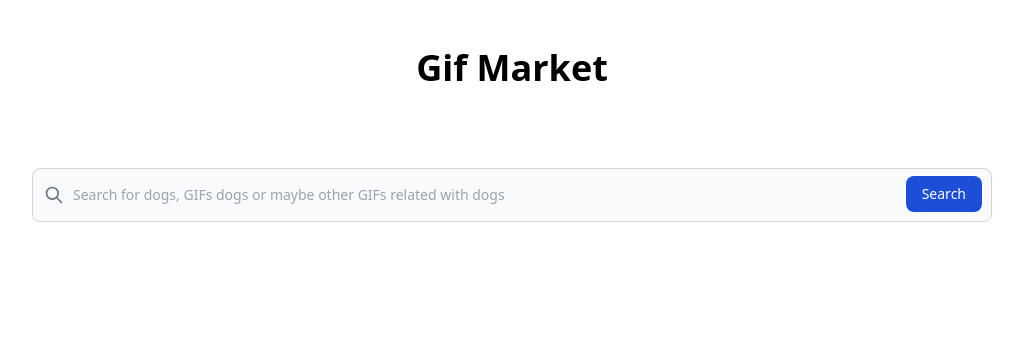
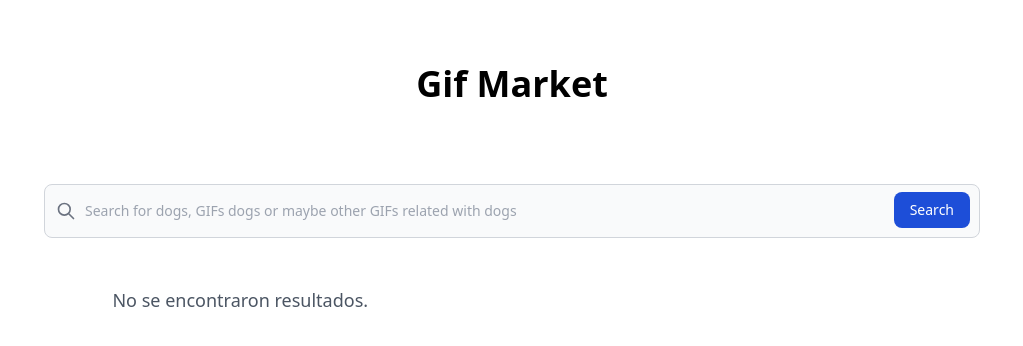
Before and after one commit to DARIOVRUNA/GuiaGifs, a Next.js app in the folder gif-shop-app/: page / in a window 1280 px wide. Shown: the top 346 px of the page, without its empty margins (128-1151 px from the left). Built offline with nearby package versions, Linux system fonts and the light colour scheme.

Commit message:
correccion de fallos

```diff
--- a/gif-shop-app/src/pages/index.tsx
+++ b/gif-shop-app/src/pages/index.tsx
@@ -10,11 +10,11 @@ const Home = () => {
         <link rel="icon" href="/favicon.ico" />
         <title>Gif Market</title>
       </Head>
-    <div className="dark:bg-slate-800 ">
+    <div className="dark:bg-slate-800 p-4 ">
       <h1 className="text-center dark:text-white  font-bold text-4xl py-12">
         Gif Market
       </h1>
-      <div className="flex justify-center">
+      <div className="flex justify-center mb-4">
         <SearchBar />
       </div>
       <div className="flex justify-center">
--- a/gif-shop-app/src/root/components/gif-item/GifItem.tsx
+++ b/gif-shop-app/src/root/components/gif-item/GifItem.tsx
@@ -9,19 +9,23 @@ export interface GiftItemProps {
 }
 
 export const GifItem = ({ title, gifImageUrl, price }: GiftItemProps) => {
+  console.log(title, gifImageUrl, price);
+
   return (
     <div className="  w-full   max-w-sm  bg-white border border-gray-200 rounded-lg shadow dark:bg-gray-800 dark:border-gray-700">
+      <div className="relative h-48">
         <a href="#">
           <Image
             priority={false}
-                  width={300}
-                  height={300}
-          className="p-8 rounded-t-lg"
+            layout="fill"
+            objectFit="cover"
+            className="rounded-t-lg"
             src={gifImageUrl}
             alt="product image"
           />
         </a>
-      <div className="px-5 pb-5">
+      </div>
+      <div className="px-5 pb-5 ">
         <a href="#">
           <h5 className="text-xl font-semibold tracking-tight text-gray-900 dark:text-white">
             {title}
@@ -32,10 +36,7 @@ export const GifItem = ({ title, gifImageUrl, price }: GiftItemProps) => {
           <span className="text-3xl font-bold text-red-900 dark:text-white">
             ${price}
           </span>
-          <a
-            href="#"
-            className="btn-primary"
-          >
+          <a href="#" className="btn-primary">
             Add to cart
           </a>
         </div>
--- a/gif-shop-app/src/root/components/gif-list/GifList.tsx
+++ b/gif-shop-app/src/root/components/gif-list/GifList.tsx
@@ -1,16 +1,23 @@
 import { useSelector } from "react-redux";
 import { Gif } from "@/root/types/Gif.type";
 import { GifItem } from "../gif-item/GifItem";
-//import { promotionPrice } from "@/root/constants/common.constant";
 import { selectGifs } from "@/root/redux/selectors/gif-selector/gif.selector";
 import { promotionPrice } from "@/root/constants/common.constants";
 
 export const GifList = () => {
   const gifFoundList = useSelector(selectGifs);
 
+
+  console.log(gifFoundList);
+
   return (
     <div className="grid grid-cols-3 gap-4 justify-center">
-      {gifFoundList.map((gif: Gif) => (
+      {gifFoundList.length === 0 ? (
+        <div className="text-center text-lg font-medium text-gray-600 dark:text-gray-400">
+          No se encontraron resultados.
+        </div>
+      ) :
+      gifFoundList.map((gif: Gif) => (
         <GifItem
           key={gif.id}
           title={gif.title}
--- a/gif-shop-app/src/root/components/search-bar/SearchBar.tsx
+++ b/gif-shop-app/src/root/components/search-bar/SearchBar.tsx
@@ -1,5 +1,3 @@
-//updated
-//import { startSetGif } from "@/root/redux/thunks/gif.thunk";
 import { startSetGif } from "@/root/redux/thunks/gif-thunk/gif.thunk";
 import { useDispatch } from "react-redux";
 
@@ -12,7 +10,7 @@ function SearchBar() {
     if (!searchTerm) {
       searchTerm="dogs";
     }
-    console.log(searchTerm);
+
 
     dispatch(startSetGif(searchTerm));
   };
@@ -49,7 +47,6 @@ function SearchBar() {
           id="default-search"
           className="block w-full p-4 pl-10 text-sm text-gray-900 border border-gray-300 rounded-lg bg-gray-50 focus:ring-blue-500 focus:border-blue-500 dark:bg-gray-700 dark:border-gray-600 dark:placeholder-gray-400 dark:text-white dark:focus:ring-blue-500 dark:focus:border-blue-500"
           placeholder="Search for dogs, GIFs dogs or maybe other GIFs related with dogs"
-          required
         />
         <button
           type="submit"
--- a/gif-shop-app/src/root/redux/providers/gif-provider/gif.provider.ts
+++ b/gif-shop-app/src/root/redux/providers/gif-provider/gif.provider.ts
@@ -1,7 +1,7 @@
 import  { Gif }  from  "@/root/types/Gif.type";
 
 const  apiKey  =  "gnMNKc9qkrXR6Yl64EBwEd4f7GFFmtq6";
-const  getGifUrl  =  (searchTerm:  string,  limit  =  5)  =>
+const  getGifUrl  =  (searchTerm:  string,  limit  =  20)  =>
 `https://api.giphy.com/v1/gifs/search?q=${searchTerm}&api_key=${apiKey}&limit=${limit}`;
 
 export  const  gifProvider  =  async  (searchTerm:  string)  =>  {
```
Also changed, not shown: gif-shop-app/src/root/redux/providers/gif/gif.provider.ts (deleted), gif-shop-app/src/root/redux/store.ts (line endings or trailing spaces). Lines whose indentation alone changed are shown as unchanged.
